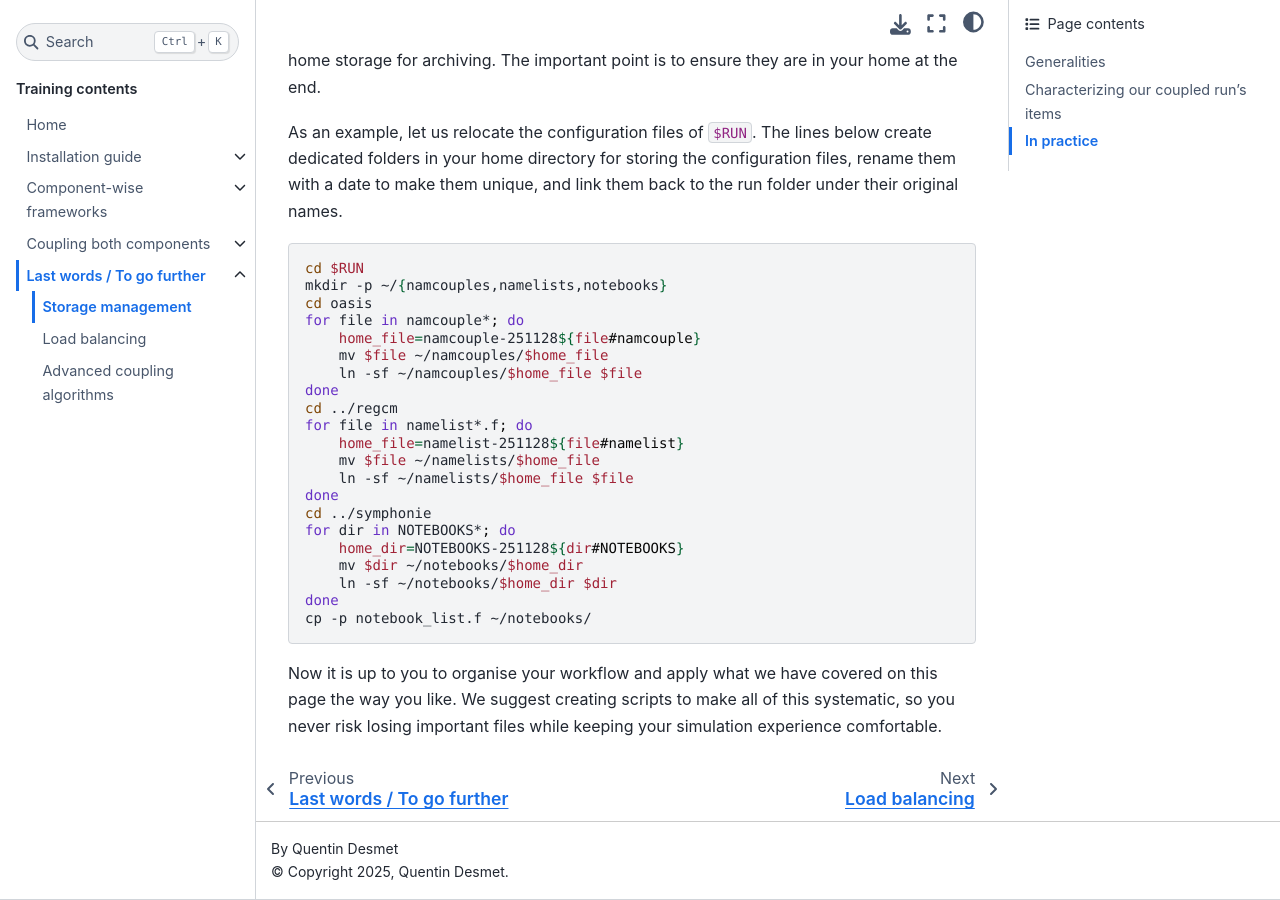
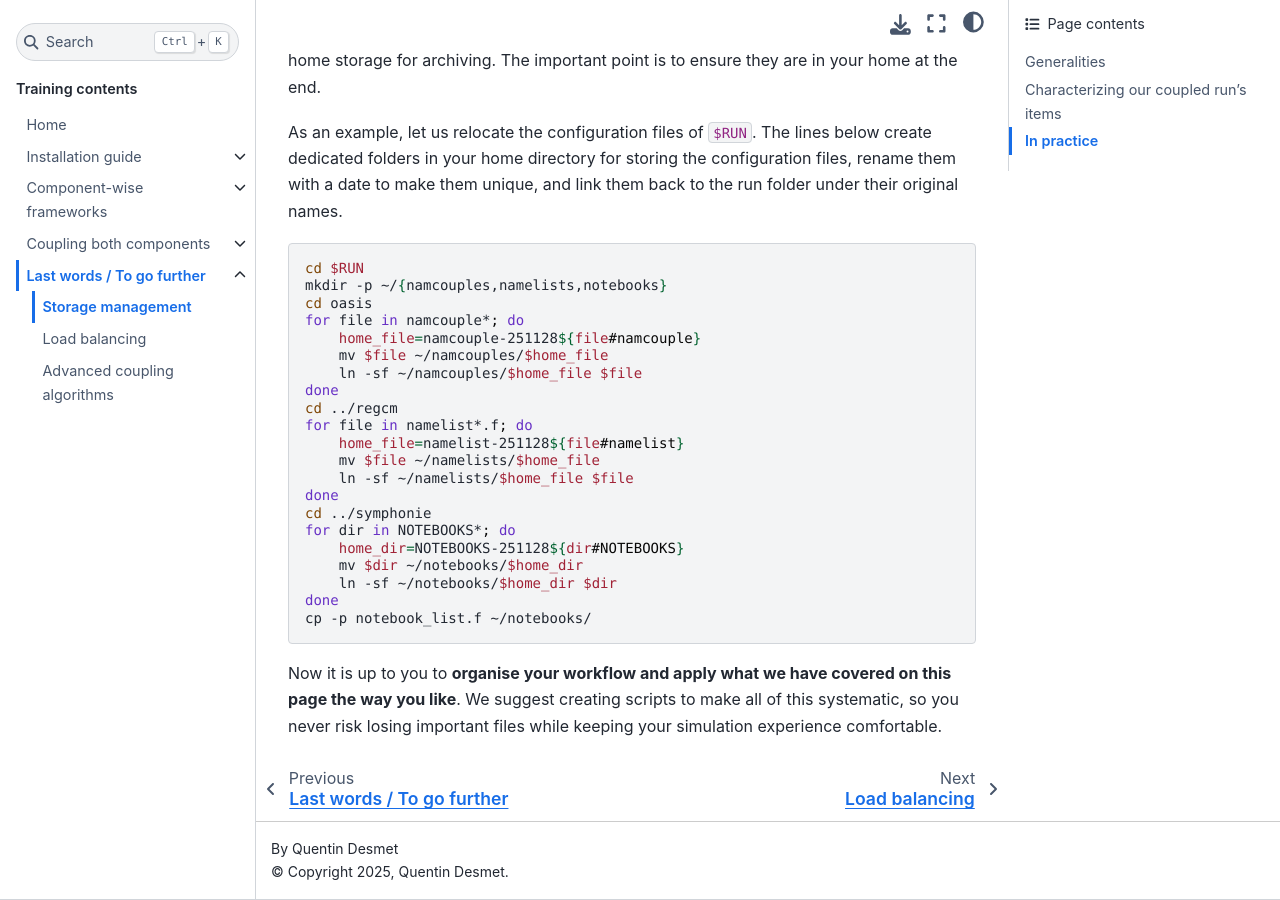
Before and after one commit to DesmetQuentin/training-ros, a Sphinx documentation site: the page built from source/further/storage.rst, in a window 1280 px wide and 900 px high, scrolled down 2630 px. Built offline with Sphinx 7.4.7 and the Sphinx Book theme 1.1.4, drawn with Linux system fonts in a browser that asks for light colours; some of the changed text lies outside the part shown.

```diff
--- a/source/further/storage.rst
+++ b/source/further/storage.rst
@@ -196,7 +196,7 @@
    cp -p notebook_list.f ~/notebooks/
 
 
-Now it is up to you to organise your workflow and apply what we have
-covered on this page the way you like. We suggest creating scripts to make all of this
+Now it is up to you to **organise your workflow and apply what we have
+covered on this page the way you like**. We suggest creating scripts to make all of this
 systematic, so you never risk losing important files while keeping your
 simulation experience comfortable.
```
Also changed, not shown: other parts of source/further/storage.rst (+15 -15 lines).
